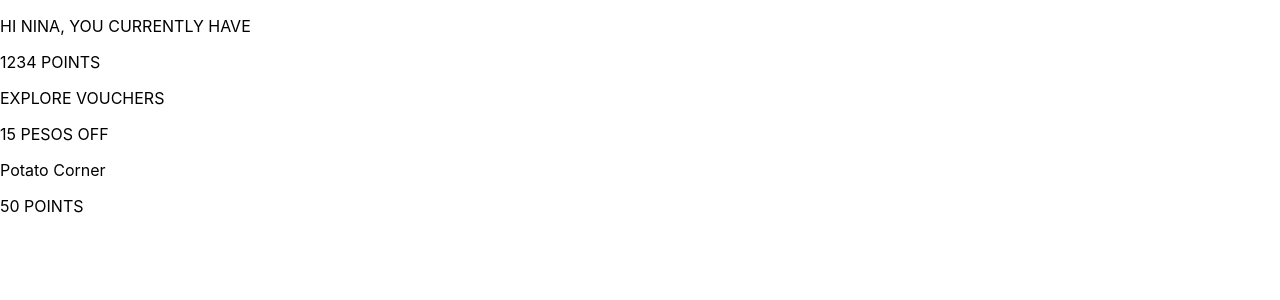
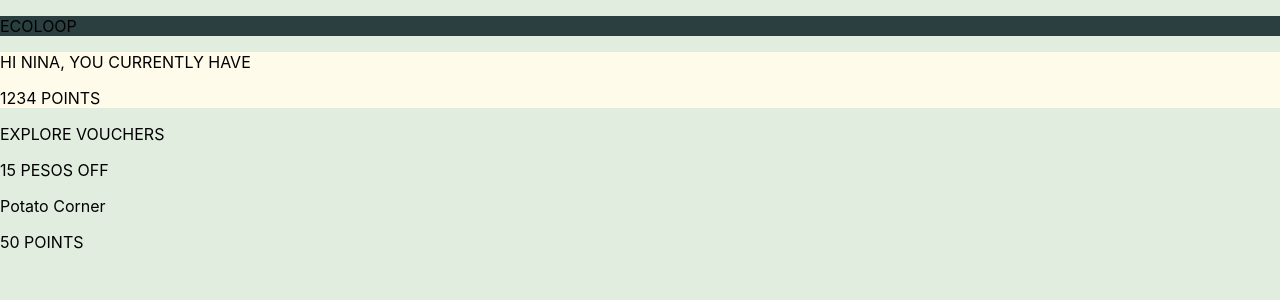
Before and after one commit to gljuganas/iotcup-team12, a React (Create React App) app: page / in a window 1280 px wide. Shown: the top 300 px of the page. Built offline with nearby package versions, Linux system fonts and the light colour scheme.

Commit message:
Cashback page css progress

```diff
--- a/src/App.js
+++ b/src/App.js
@@ -1,6 +1,6 @@
 import logo from './logo.svg';
 import './App.css';
-import CashbackPage from './pages/cashback.jsx'
+import CashbackPage from './pages/Cashback.jsx'
 
 function App() {
   return (
--- /dev/null
+++ b/src/pages/Cashback.css
@@ -0,0 +1,20 @@
+body {
+    background-color: #e1eddf;
+}
+
+header {
+    background-color: #2b3f40;
+
+}
+.points-container {
+    background-color: #fefbea;
+
+}
+
+.text-points {
+
+}
+
+.text-welcome {
+
+}
--- a/src/pages/cashback.jsx
+++ b/src/pages/cashback.jsx
@@ -1,15 +1,20 @@
-import Voucher from "../components/voucher.jsx"
+import Voucher from "../components/Voucher.jsx"
+import "./Cashback.css"
 
 function CashbackPage({points, name}){
     return (
-        <>
-        <></>
-            <p>HI {name}, YOU CURRENTLY HAVE</p>
-            <p>{points} POINTS</p>
+        <body>
+            <header>
+                <p>ECOLOOP</p>
+            </header>
+            <div class="points-container">
+                <p class="text-welcome">HI {name}, YOU CURRENTLY HAVE</p>
+                <p class="text-points">{points} POINTS</p>
+            </div>
 
             <p>EXPLORE VOUCHERS</p>
             <Voucher title="15 PESOS OFF" storename="Potato Corner" points="50 POINTS"/>
-        </>
+        </body>
     )
 }
 
```
Also changed, not shown: src/assets/potcor_voucher.png (deleted).
